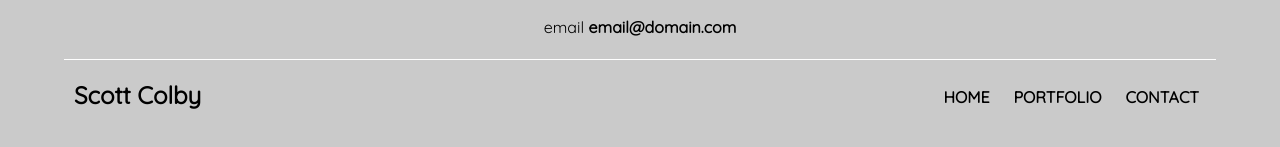
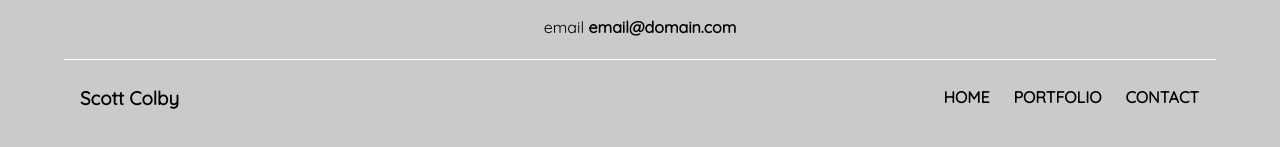
Before and after one commit to scolby13/Unit-2-Project, a plain HTML site: page index.html in a window 1280 px wide. Shown: the part 1276-1423 px from the top of the page. Drawn offline with Linux system fonts and the light colour scheme.

Commit message:
styling edits

```diff
--- a/css/styles.css
+++ b/css/styles.css
@@ -116,7 +116,7 @@ header {
 footer {
     background: rgb(202, 202, 202);
 }
-footer h2 {
+footer h3 {
     float: left;
     margin: 20px;
 }
@@ -191,6 +191,9 @@ footer a {
         padding-bottom: 20px;
     }
 
+    .footer-large .name {
+        padding: 16px;
+    }
     .footer-large .main-nav {
         float: right;
     }
--- a/index.html
+++ b/index.html
@@ -43,11 +43,11 @@
 </body>
 <footer class="clearfix">
         <div class="footer clearfix footer-small">
-            <h2 class="name">Scott Colby </h2>
+            <h3 class="name">Scott Colby </h3>
             <a href="#top">Back to top</a>
         </div>
         <div class="footer clearfix footer-large">
-            <h2 class='name'>Scott Colby </h2>
+            <h3 class='name'>Scott Colby </h3>
             <ul class="main-nav">
                 <li><a href="index.html">Home</a></li>
                 <li><a href="#portfolio">Portfolio</a></li>
```
